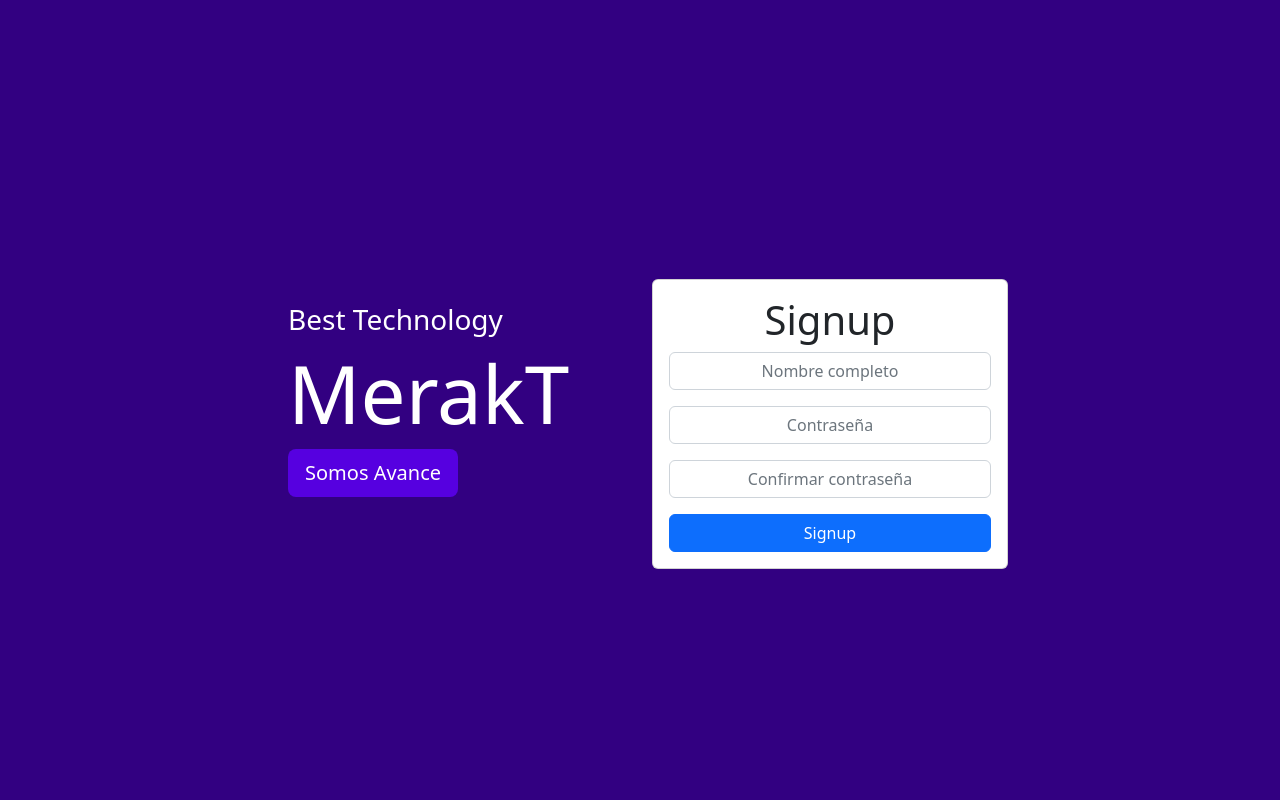
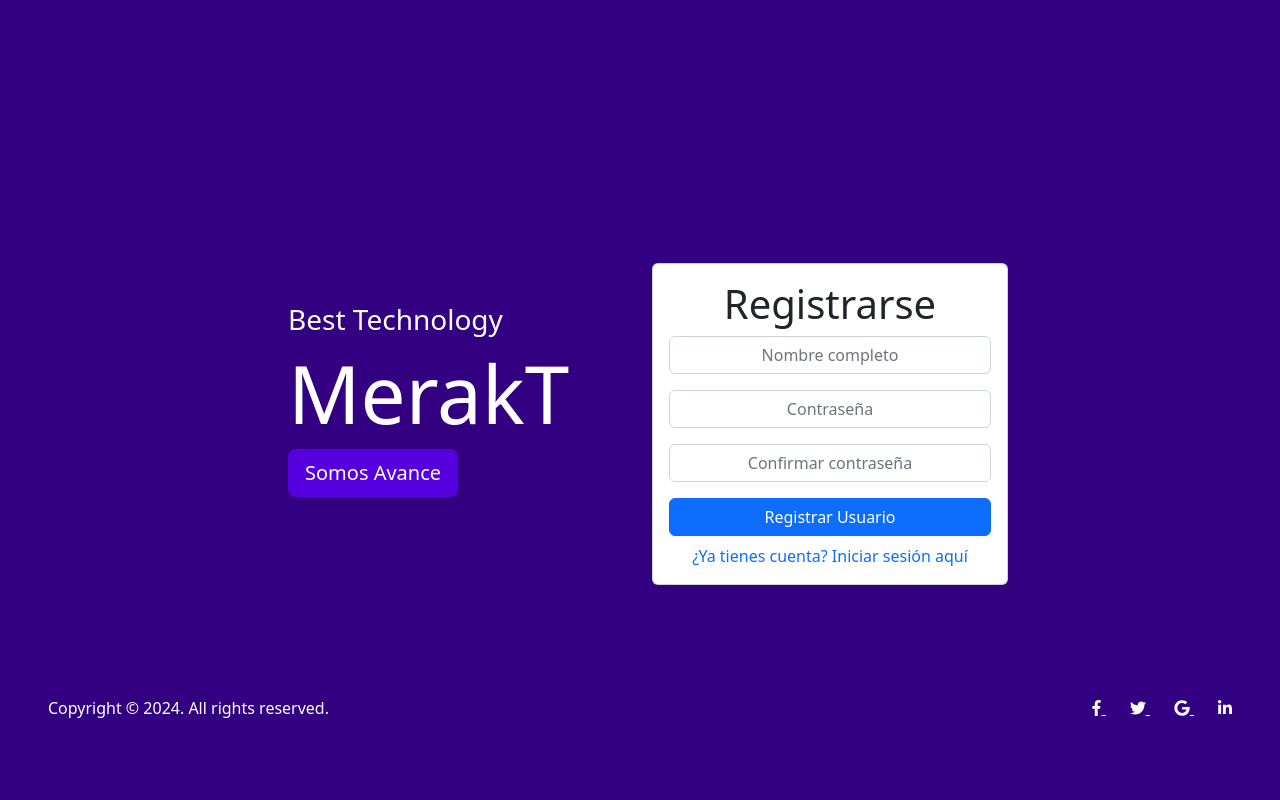
Before and after one commit to Leonard3456/login-y-registro-mtk, a Django app: page /signup/ in a window 1280 px wide. Shown: the part 56-856 px from the top of the page. Run offline with Django 5.2, Linux system fonts and the light colour scheme; some libraries are stand-ins or nearby versions.

Commit message:
firts commit

```diff
--- a/tasks/templates/base.html
+++ b/tasks/templates/base.html
@@ -25,9 +25,13 @@
   <body class="bg-purple">
     {% include '_navbar.html' %}
 
+
+    {% include 'copy.html' %}
     {% block content %}
     <!--aqui iran otras paginas-->
     {% endblock %}
     <script src="https://cdn.jsdelivr.net/npm/bootstrap@5.2.0/dist/js/bootstrap.bundle.min.js"></script>
+    <script defer src="https://use.fontawesome.com/releases/v5.0.8/js/brands.js" integrity="sha384-sCI3dTBIJuqT6AwL++zH7qL8ZdKaHpxU43dDt9SyOzimtQ9eyRhkG3B7KMl6AO19" crossorigin="anonymous"></script>
+    <script defer src="https://use.fontawesome.com/releases/v5.0.8/js/fontawesome.js" integrity="sha384-7ox8Q2yzO/uWircfojVuCQOZl+ZZBg2D2J5nkpLqzH1HY0C1dHlTKIbpRz/LG23c" crossorigin="anonymous"></script>
   </body>
 </html>
--- /dev/null
+++ b/tasks/templates/copy.html
@@ -0,0 +1,24 @@
+<div class="d-flex flex-column flex-md-row text-center text-md-start justify-content-between py-4 px-4 px-xl-5 fixed-bottom">
+    <!-- Copyright -->
+    <div class="text-white mb-3 mb-md-0">
+      Copyright © 2024. All rights reserved.
+    </div>
+    <!-- Copyright -->
+
+    <!-- Right -->
+    <div>
+      <a href="#!" class="text-white me-4">
+        <i class="fab fa-facebook-f"></i>
+      </a>
+      <a href="#!" class="text-white me-4">
+        <i class="fab fa-twitter"></i>
+      </a>
+      <a href="#!" class="text-white me-4">
+        <i class="fab fa-google"></i>
+      </a>
+      <a href="#!" class="text-white">
+        <i class="fab fa-linkedin-in"></i>
+      </a>
+    </div>
+    <!-- Right -->
+  </div>
--- a/tasks/templates/home.html
+++ b/tasks/templates/home.html
@@ -6,10 +6,10 @@
       <h1 class="col-md-4 offset-md-5 mt-4">Home</h1>
         <div class="d-flex">
           <a class="btn btn-secondary col-md-4 offset-md-1 mt-4 " href="/signin/">
-              signin
+              Iniciar sesión
           </a>
           <a class="btn btn-primary col-md-4 offset-md-1 mt-4" href="/signup/">
-              signup
+              Registrarse
           </a>
         </div>
     </section>
--- a/tasks/templates/signin.html
+++ b/tasks/templates/signin.html
@@ -19,7 +19,7 @@
     <!-- Bloque a la derecha -->
     <div class="col-md-4 offset-md-4 mt-5">
       <form action="/signin/" method="POST" class="card card-body text-center">
-        <h1>Signin</h1>
+        <h1 class="mb-3">Iniciar Sesión</h1>
         {{error}}
         {% csrf_token %}
 
@@ -39,8 +39,9 @@
 
         <!--{{form}}-->
         <button class="btn btn-primary">
-          Signin
+          Ingresar
         </button>
+        <a href="/signup/" class="text-decoration-none mt-2">¿Aún no tienes cuenta? Regístrate aquí</a>
       </form>
     </div>
   </div>
--- a/tasks/templates/signup.html
+++ b/tasks/templates/signup.html
@@ -27,7 +27,7 @@
     <!-- Segundo bloque a la derecha -->
     <div class="col-md-4 mt-5">
       <form action="/signup/" method="POST" class="card card-body text-center">
-        <h1>Signup</h1>
+        <h1>Registrarse</h1>
         {{error}}
         {% csrf_token %}
 
@@ -50,10 +50,15 @@
         </div>
 
         <button class="btn btn-primary">
-          Signup
+          Registrar Usuario
         </button>
+        <a href="/signin/" class="text-decoration-none mt-2">¿Ya tienes cuenta? Iniciar sesión aquí</a>
       </form>
     </div>
+
+
+
+
 
   </div>
 </div>
```
